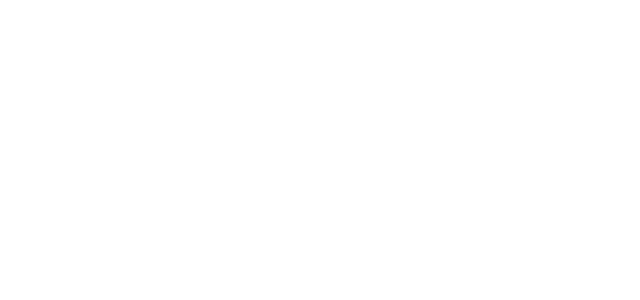
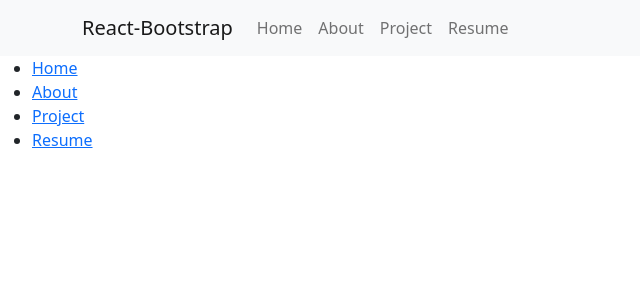
Before and after one commit to ntphuongthao/Personal-Portfolio, a React (Create React App) app: page / in a window 1280 px wide. Shown: the top 300 px of the page, without its empty margins (0-640 px from the left). Built offline with nearby package versions, Linux system fonts and the light colour scheme.

Commit message:
Add the navbar to the whole webpage with react-bootstrap (v.5)

```diff
--- a/package.json
+++ b/package.json
@@ -6,7 +6,9 @@
     "@testing-library/jest-dom": "^5.16.5",
     "@testing-library/react": "^13.4.0",
     "@testing-library/user-event": "^13.5.0",
+    "bootstrap": "^5.2.1",
     "react": "^18.2.0",
+    "react-bootstrap": "^2.5.0",
     "react-dom": "^18.2.0",
     "react-router-dom": "^6.4.1",
     "react-scripts": "5.0.1",
--- a/src/App.js
+++ b/src/App.js
@@ -1,16 +1,39 @@
 import React from 'react';
-import { BrowserRouter as Router, Switch, Route, Link } from 'react-router-dom';
+import { BrowserRouter as Router, Routes, Route, Link } from 'react-router-dom';
+import Home from './components/Home/Home';
+import Project from './components/Project/Project';
+import About from './components/About/About';
+import Resume from './components/Resume/Resume';
+import NavigationBar from './components/NavigationBar';
 
-function App() {
+export default function App() {
   return (
     <Router>
       <div>
+        <NavigationBar />
         <nav>
-          <ul></ul>
+          <ul>
+            <li>
+              <Link to="/">Home</Link>
+            </li>
+            <li>
+              <Link to="/about">About</Link>
+            </li>
+            <li>
+              <Link to="/project">Project</Link>
+            </li>
+            <li>
+              <Link to="/resume">Resume</Link>
+            </li>
+          </ul>
         </nav>
+        <Routes>
+          <Route path="/" component={Home} />
+          <Route path="/project" component={Project} />
+          <Route path="/about" component={About} />
+          <Route path="/resume" component={Resume} />
+        </Routes>
       </div>
     </Router>
   );
 }
-
-export default App;
--- /dev/null
+++ b/src/components/NavigationBar.js
@@ -0,0 +1,23 @@
+import Container from 'react-bootstrap/Container';
+import Nav from 'react-bootstrap/Nav';
+import Navbar from 'react-bootstrap/Navbar';
+import NavDropdown from 'react-bootstrap/NavDropdown';
+
+export default function NavigationBar() {
+  return (
+    <Navbar bg="light" expand="lg">
+      <Container>
+        <Navbar.Brand href="#home">React-Bootstrap</Navbar.Brand>
+        <Navbar.Toggle aria-controls="basic-navbar-nav" />
+        <Navbar.Collapse id="basic-navbar-nav">
+          <Nav className="me-auto">
+            <Nav.Link href="/">Home</Nav.Link>
+            <Nav.Link href="/about">About</Nav.Link>
+            <Nav.Link href="/project">Project</Nav.Link>
+            <Nav.Link href="/resume">Resume</Nav.Link>
+          </Nav>
+        </Navbar.Collapse>
+      </Container>
+    </Navbar>
+  );
+}
--- a/src/index.js
+++ b/src/index.js
@@ -1,6 +1,7 @@
 import React from 'react';
 import ReactDOM from 'react-dom/client';
 import App from './App';
+import 'bootstrap/dist/css/bootstrap.min.css';
 
 const root = ReactDOM.createRoot(document.getElementById('root'));
 root.render(
```
Also changed, not shown: src/components/About/About.js (added), src/components/Home/Home.js (added), src/components/Project/Project.js (added), src/components/Resume/Resume.js (added), 1 other file (tests, documents, lock files or other folders).
